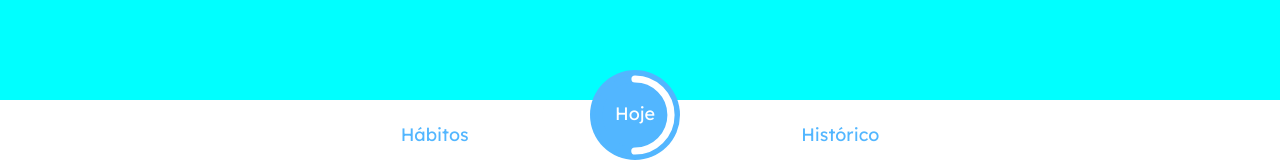
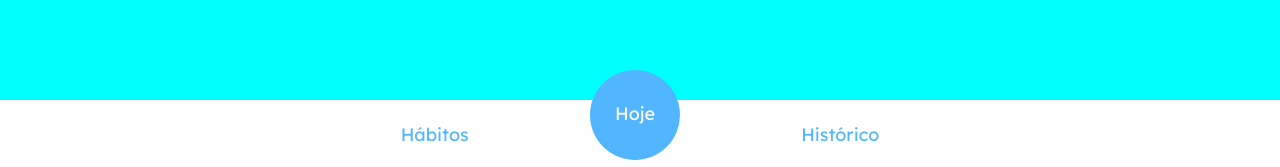
Before and after one commit to marykarakida/projeto10-trackit, a React (Create React App) app: page /historico in a window 1280 px wide. Shown: the part 630-797 px from the top of the page. Built offline with nearby package versions, Linux system fonts and the light colour scheme.

Commit message:
navabar updates progress bar

```diff
--- a/src/components/DailyHabit.js
+++ b/src/components/DailyHabit.js
@@ -3,11 +3,8 @@ import styled from "styled-components";
 export default function DailyHabit(props) {
     const { habit, changeHabitStaus } = props;
 
-    console.log(habit.currentSequence);
-    console.log(habit.highestSequence);
     const newHighestSequence = habit.currentSequence >= habit.highestSequence && habit.highestSequence !== 0
-    console.log(newHighestSequence)
-    const highestSequence = newHighestSequence ? habit.currentSequence : habit.highestSequence;
+    const highestSequence = habit.currentSequence >= habit.highestSequence ? habit.currentSequence : habit.highestSequence;
 
     return (
         <Habit>
--- a/src/layout/Navbar.js
+++ b/src/layout/Navbar.js
@@ -1,16 +1,20 @@
+import styled from "styled-components";
 import { Link } from "react-router-dom";
 import { CircularProgressbar } from 'react-circular-progressbar';
+import { useContext } from "react";
 import 'react-circular-progressbar/dist/styles.css';
-import styled from "styled-components";
+import UserContext from "../contexts/UserContext";
 
 export default function Navbar() {
+    const { dailyProgress } = useContext(UserContext);
+
     return (
         <FixedContainer>
             <Content>
                 <NavbarLink to="/habitos">Hábitos</NavbarLink>
                 <NavbarLink to="/hoje">
                     <DailyProgressbar>
-                            <CircularProgressbar background={true} backgroundPadding={6} value={50} text="Hoje"/>
+                            <CircularProgressbar background={true} backgroundPadding={6} value={dailyProgress} text="Hoje"/>
                     </DailyProgressbar>
                 </NavbarLink>
                 <NavbarLink to="/historico">Histórico</NavbarLink>
```
